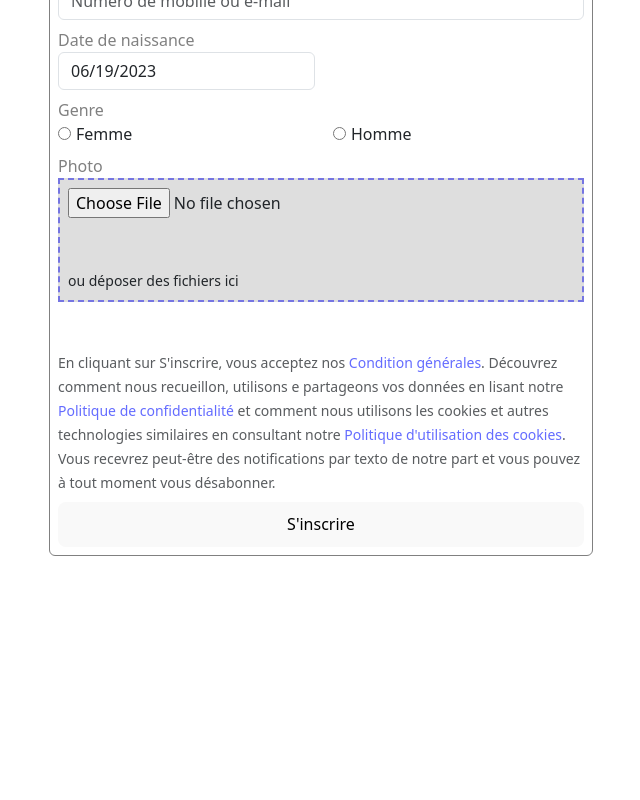
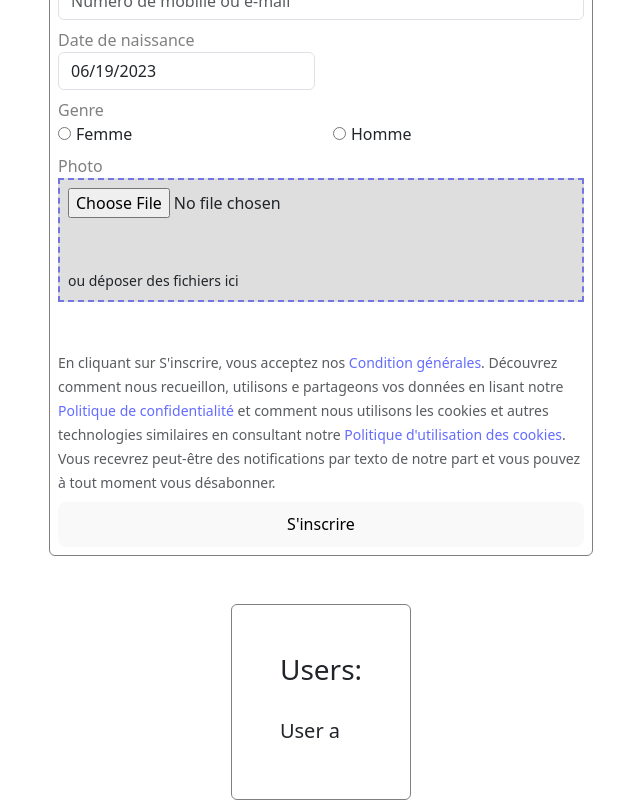
Before and after one commit to Knoka1/SimpleSingUp, a React (Vite) app: page / in a window 1280 px wide. Shown: the part 207-1007 px from the top of the page, without its empty margins (319-959 px from the left). Before the commit the page ends 811 px from the top, so only its background shows below. Built offline with nearby package versions, Linux system fonts and the light colour scheme.

Commit message:
fix: Minor name fixes and imports

```diff
--- a/src/App.jsx
+++ b/src/App.jsx
@@ -1,18 +1,18 @@
-import { useState } from "react";
-import { Tooltip, Toast, Popover } from "bootstrap";
-import * as bootstrap from "bootstrap";
-import Alert from "bootstrap/js/dist/alert";
-import DatePicker from "react-datepicker";
+import React, { useState } from "react";
+import SignUp from "./components/SignUp";
+import RegisteredUser from "./components/RegisteredUser";
 
 import "./App.css";
 import "./scss/styles.scss";
 import "react-datepicker/dist/react-datepicker.css";
-import SignUp from "./components/SignUp";
 
 function App() {
   return (
     <div>
       <SignUp />
+      <div>
+        <RegisteredUser />
+      </div>
     </div>
   );
 }
--- a/src/components/RegisteredUsers.jsx
+++ b/src/components/RegisteredUser.jsx
@@ -1,7 +1,7 @@
 import React from "react";
 import "../scss/styles.scss";
 
-const RegisteredUsers = () => {
+const RegisteredUser = () => {
   return (
     <div className="d-flex justify-content-center align-items-center vh-10 ">
       <div className="p-5 box rounded ">
@@ -15,4 +15,4 @@ const RegisteredUsers = () => {
   );
 };
 
-export default RegisteredUsers;
+export default RegisteredUser;
```
